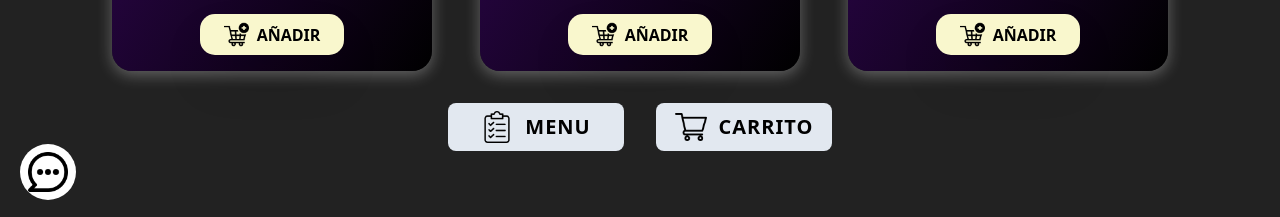
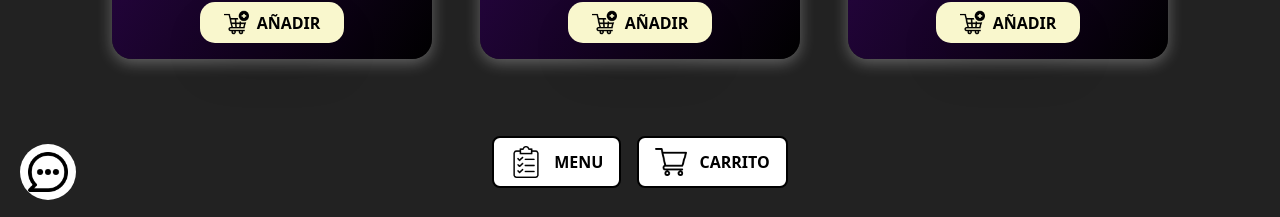
Before and after one commit to AndresG2412/SalchiGabo_Web, a React (Vite) app: page / in a window 1280 px wide. Shown: the part 580-797 px from the top of the page. Built offline with nearby package versions, Linux system fonts and the light colour scheme.

Commit message:
arreglos pequeños

```diff
--- a/src/components/Btn.jsx
+++ b/src/components/Btn.jsx
@@ -6,7 +6,7 @@ export default function Btn(){
 
     return(
         <button
-            className='fixed bottom-5 left-5 bg-white rounded-full p-2 hover:scale-110 hover:transition-all'
+            className='hidden md:block md:fixed bottom-5 left-5 bg-white rounded-full p-2 hover:scale-110 hover:transition-all'
             onClick={() => navigate("/comentarios")}>
             <img src={img} alt="image" className='w-10'/>
         </button>
--- a/src/components/Navbar.jsx
+++ b/src/components/Navbar.jsx
@@ -1,32 +1,21 @@
-// Importaciones necesarias
+import React from "react"
+import menu from "../images/assets/menu.png"; // Importación de imágenes
+import car from "../images/assets/car.png";
 import { useNavigate } from "react-router"; // Importa el hook useNavigate
-import Menu from "../images/assets/menu.png"; // Importación de imágenes
-import Carro from "../images/assets/car.png";
 
 export default function Navbar() {
-  const navigate = useNavigate(); // Inicializa el hook useNavigate
 
-  return (
-    <div className="w-screen flex pt-6">
-      {/* Botón para ir a "/" */}
-      <div className="mx-auto flex">
-        <button
-          className="bg-slate-200 text-xl tracking-wider font-semibold uppercase md:w-44 px-4 py-2 mx-4 my-2 flex items-center justify-center hover:bg-gray-400 hover:scale-125 rounded-lg hover:transition-all"
-          onClick={() => navigate("/")} // Redirige a "/"
-        >
-          <img src={Menu} alt="icon_navbar" className="w-8 mr-3" />
-          Menu
-        </button>
+    const navigate = useNavigate(); // Inicializa el hook useNavigate
 
-        {/* Botón para ir a "/carrito" */}
-        <button
-          className="bg-slate-200 text-xl tracking-wider font-semibold uppercase md:w-44 px-4 py-2 mx-4 my-2 flex items-center justify-center hover:bg-gray-400 hover:scale-125 rounded-lg hover:transition-all"
-          onClick={() => navigate("/carrito")} // Redirige a "/carrito"
-        >
-          <img src={Carro} alt="icon_navbar" className="w-8 mr-3" />
-          Carrito
-        </button>
-      </div>
-    </div>
-  );
+    return(
+        <div className="font-semibold flex gap-x-4 w-screen fixed bottom-8 justify-center items-center">
+        {/* cambiar esto*/}
+            <button
+                onClick={() => navigate("/")} // Redirige a "/"
+                className="bg-white uppercase border-2 border-black rounded-lg px-4 py-2 flex justify-center items-center gap-x-3 hover:scale-105 hover:ease-out duration-300"><img src={menu} alt="img_navbar" className="w-8"/>Menu</button>
+            <button
+                onClick={() => navigate("/carrito")} // Redirige a "/carrito"
+                className="bg-white uppercase border-2 border-black rounded-lg px-4 py-2 flex justify-center items-center gap-x-3 hover:scale-105 hover:ease-out duration-300"><img src={car} alt="img_navbar" className="w-8"/>Carrito</button>
+        </div>
+    )
 }
--- a/src/pages/Adiciones.jsx
+++ b/src/pages/Adiciones.jsx
@@ -68,7 +68,7 @@ export default function Adiciones() {
             "Queso Fundido",
             "Tocineta Crujiente",
             "Huevos de Codorniz (x6)",
-            "Medallones de Plátano Dulce",
+            // "Medallones de Plátano Dulce",
           ].map((adicion, index) => (
             <label
               key={index}
--- a/src/pages/Home.jsx
+++ b/src/pages/Home.jsx
@@ -31,6 +31,7 @@ export default function Home() {
           ))}
         </div>
 
+        <div className="mb-28"></div>
         <Navbar />
         <Btn />
       </div>
```
